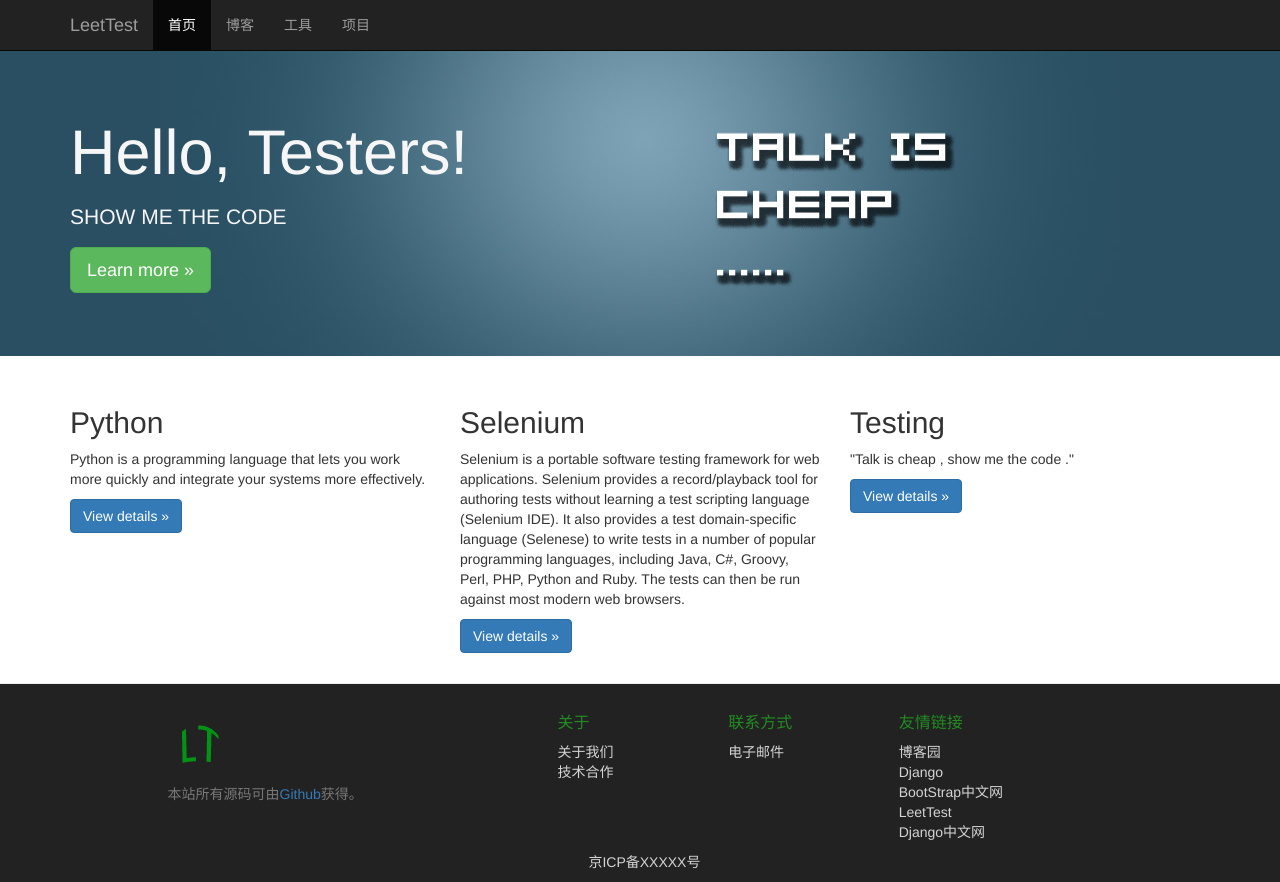
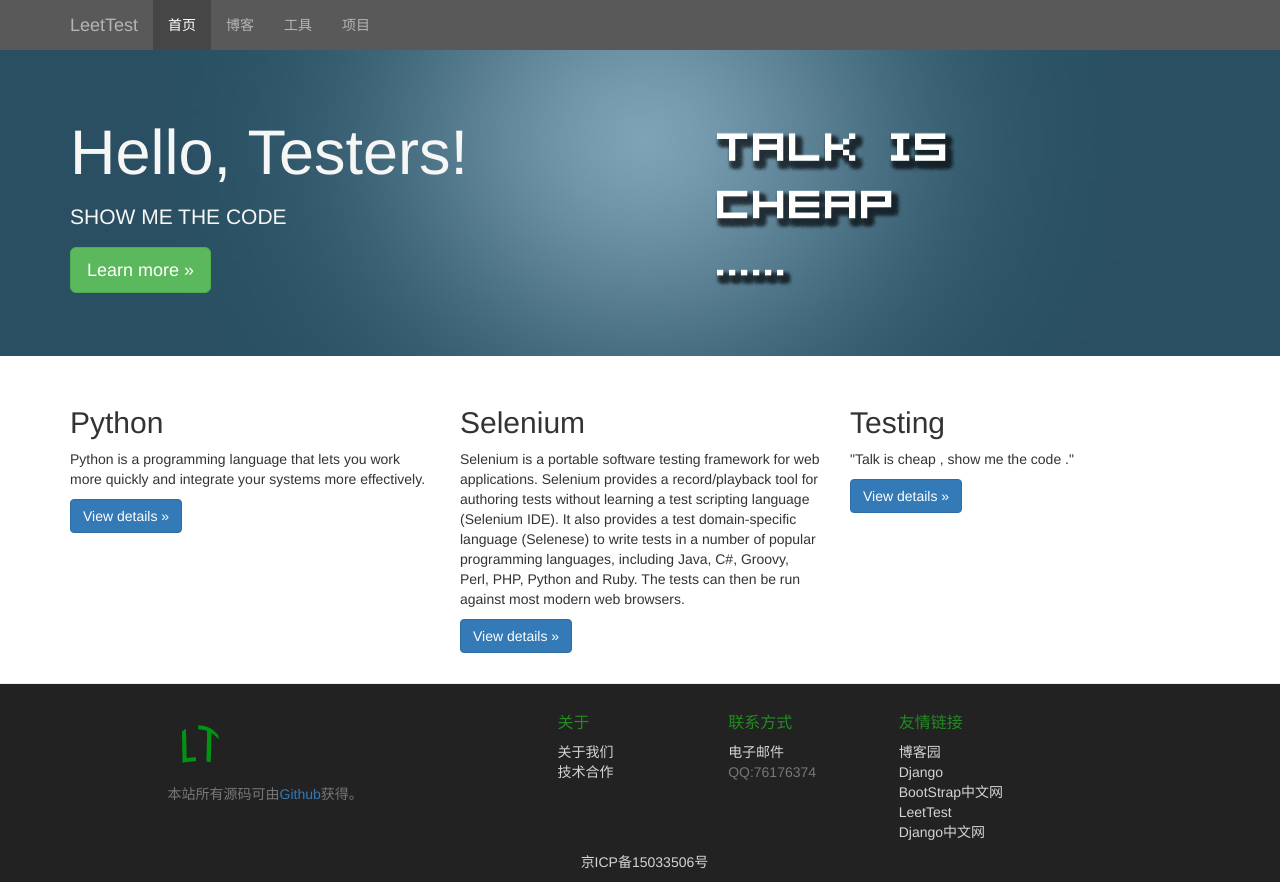
Before and after one commit to nicevoice/leettest, a Django app: page / in a window 1280 px wide. Run offline with Django 3.2, Linux system fonts and the light colour scheme; data comes from the database, SQL or seed files in the repository; some libraries are stand-ins or nearby versions.

Commit message:
add transparent effect for navbar

```diff
--- a/public/templates/base.html
+++ b/public/templates/base.html
@@ -81,6 +81,7 @@
                 <h4>联系方式</h4>
                 <ul class="list-unstyled">
                   <li><a href="mailto:wp@leettest.com">电子邮件</a></li>
+                  <li>QQ:76176374</li>
                 </ul>
               </div>
               <div class="col-xs-4">
@@ -106,7 +107,7 @@
               <script type="text/javascript">var cnzz_protocol = (("https:" == document.location.protocol) ? " https://" : " http://");document.write(unescape("%3Cspan id='cnzz_stat_icon_1255108372'%3E%3C/span%3E%3Cscript src='" + cnzz_protocol + "s4.cnzz.com/z_stat.php%3Fid%3D1255108372%26show%3Dpic' type='text/javascript'%3E%3C/script%3E"));
               </script>
             </li>
-            <li><a href="http://www.miibeian.gov.cn/" target="_blank">京ICP备XXXXX号</a></li>
+            <li><a href="http://www.miibeian.gov.cn/" target="_blank">京ICP备15033506号</a></li>
           </ul>
         </div>
       </div>
--- a/static/css/base.css
+++ b/static/css/base.css
@@ -18,8 +18,10 @@ body {
     background-color: #222222;
 }
 
-/*
+
 .navbar{
-	background-color: #ffffff;
+	filter:alpha(opacity=75); /*IE滤镜，透明度75%*/
+	-moz-opacity:0.75; /*Firefox私有，透明度75%*/
+	opacity:0.75;/*其他，透明度75%*/
+	border:none;
 }
-*/
```
